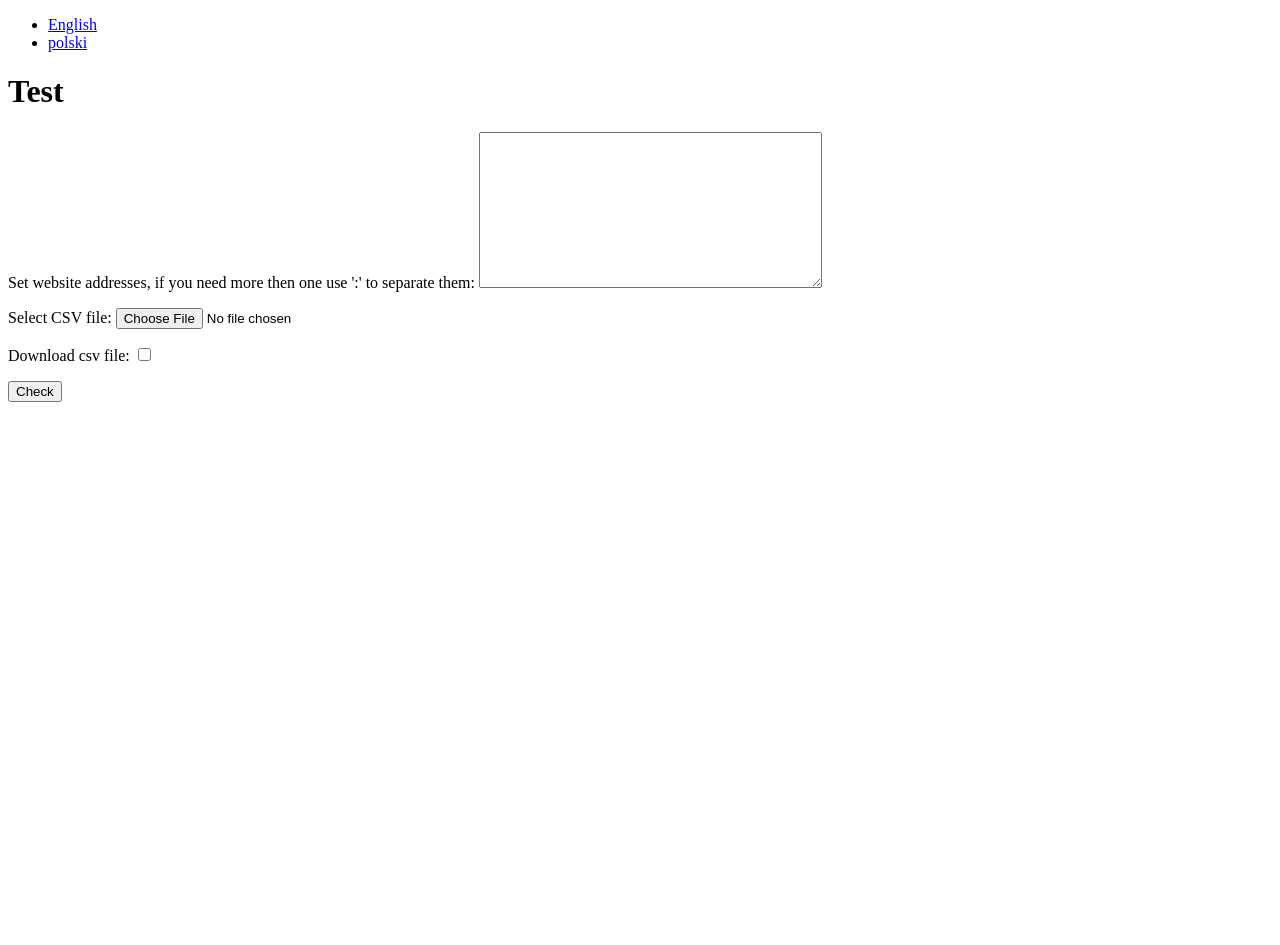
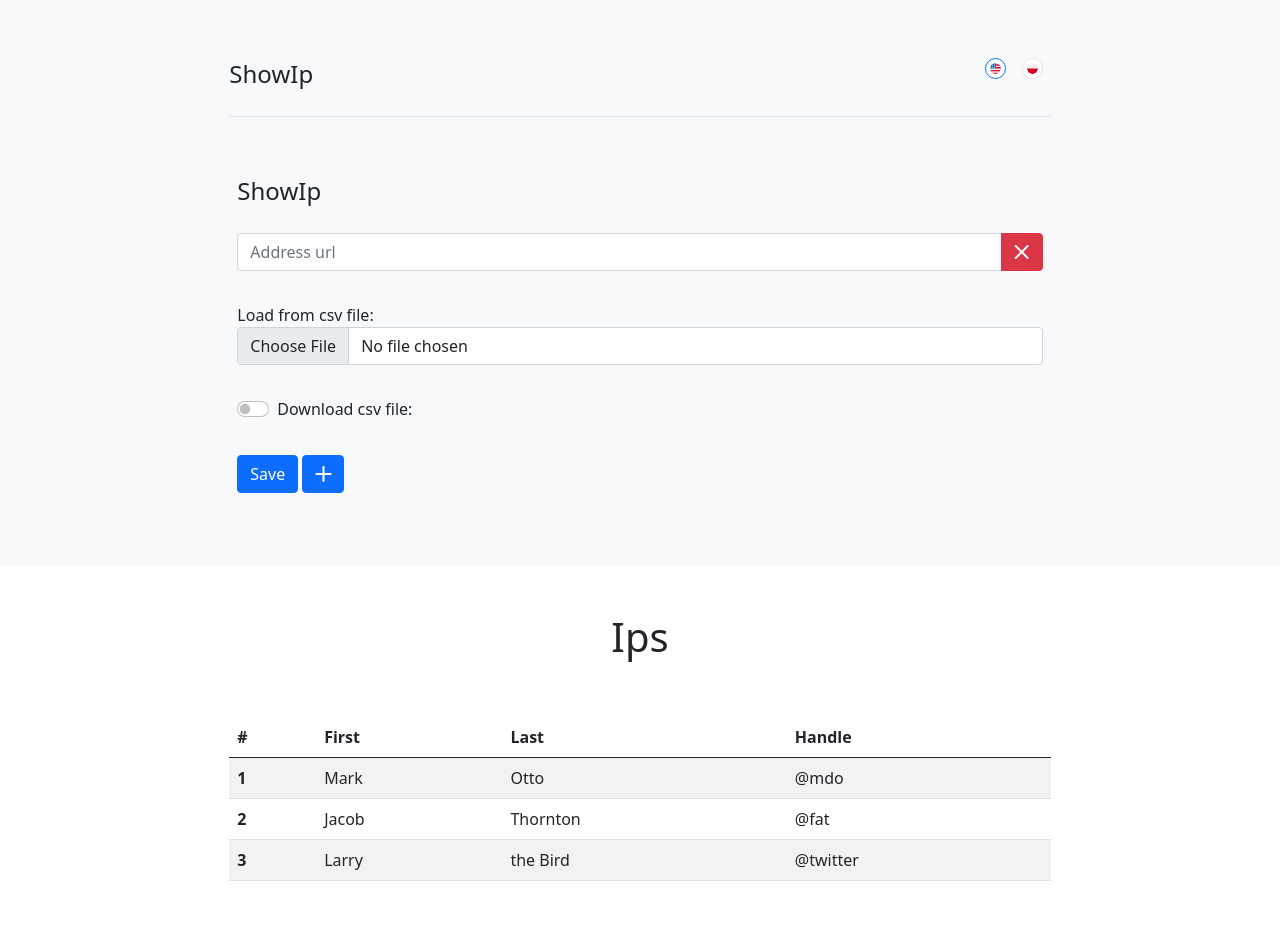
Before and after one commit to kengenal/show-ip, a Django app: page /en/ in a window 1280 px wide. Before the commit the page ends 402 px from the top, so only its background shows below. Run offline with Django 3.2, Linux system fonts and the light colour scheme.

Commit message:
Adding style

```diff
--- a/pyproject.toml
+++ b/pyproject.toml
@@ -7,6 +7,7 @@ authors = ["kengenal"]
 [tool.poetry.dependencies]
 python = "^3.8"
 Django = "^3.2.1"
+django-crispy-forms = "^1.11.2"
 
 [tool.poetry.dev-dependencies]
 pytest-django = "^4.2.0"
--- a/show_ip/forms.py
+++ b/show_ip/forms.py
@@ -6,11 +6,16 @@ from django.utils.translation import gettext_lazy as _
 
 
 class ShowIpForm(forms.Form):
-    addresses = forms.CharField(widget=forms.Textarea, required=False,
-                                label=_("Set website addresses, if you need more then one use ':' to separate them"))
-    file = forms.FileField(label=_("Select CSV file"), widget=forms.ClearableFileInput(attrs={"multiple": False}),
+    addresses = forms.CharField(
+        label=None,
+        widget=forms.TextInput(attrs={"class": "form-control", "placeholder": _("Address url"), "id": "address"})
+    )
+    file = forms.FileField(label=_("Load from csv file"),
+                           widget=forms.ClearableFileInput(attrs={"multiple": False, "class": "form-control"}),
                            required=False)
-    get_scv = forms.BooleanField(label=_("Download csv file"), required=False)
+    get_scv = forms.BooleanField(
+        label=_("Download csv file"), required=False,
+        widget=forms.CheckboxInput(attrs={"class": "form-check-input"}))
 
     def clean(self):
         if self.cleaned_data.get("addresses"):
--- /dev/null
+++ b/show_ip/static/js/main.js
@@ -0,0 +1,12 @@
+const input = document.getElementById("address").parentElement.parentElement.innerHTML
+
+document.querySelector("#add-address").addEventListener("click", () => {
+    document.querySelector("#addresses").innerHTML += input
+})
+
+function removeItem(e) {
+    const elem = document.querySelectorAll("#address")
+    if (elem.length !== 1){
+        e.parentElement.remove()
+    }
+}
--- a/show_ip/templates/base.html
+++ b/show_ip/templates/base.html
@@ -1,28 +1,20 @@
 {% load i18n %}
-<!DOCTYPE html>
+<!doctype html>
 <html lang="en">
+
 <head>
-    <meta charset="UTF-8">
+    <meta charset="utf-8">
+    <meta name="viewport" content="width=device-width, initial-scale=1">
     <title>{% block title %}{% endblock %}</title>
+    <link href="https://cdn.jsdelivr.net/npm/bootstrap@5.0.1/dist/css/bootstrap.min.css" rel="stylesheet"
+          integrity="sha384-+0n0xVW2eSR5OomGNYDnhzAbDsOXxcvSN1TPprVMTNDbiYZCxYbOOl7+AMvyTG2x" crossorigin="anonymous">
+    <meta name="theme-color" content="#7952b3">
+    <link rel="stylesheet" href="https://cdn.jsdelivr.net/npm/bootstrap-icons@1.5.0/font/bootstrap-icons.css">
 </head>
 <body>
-<nav>
-    <ul class="dropdown-menu" aria-labelledby="navbarDropdown">
-        {% get_current_language as LANGUAGE_CODE %}
-        {% get_available_languages as LANGUAGES %}
-        {% get_language_info_list for LANGUAGES as languages %}
-
-        {% for lang in languages %}
-            <li>
-                <a class="dropdown-item" href="/{{ lang.code }}/">
-                    {{ lang.name_local }}
-                </a>
-            </li>
-        {% endfor %}
-    </ul>
-</nav>
 <main>
-    {% block body %}{% endblock %}
+    {% block content %}{% endblock %}
 </main>
 </body>
+{% block js %}{% endblock %}
 </html>
--- a/show_ip/templates/show_ip/index.html
+++ b/show_ip/templates/show_ip/index.html
@@ -1,18 +1,99 @@
 {% extends "base.html" %}
 {% load i18n %}
+{% load static %}
 
 {% block title %}{% trans "Check website ip" %}{% endblock %}
-
-{% block body %}
-    <h1>Test</h1>
-
-    <form method="post">
-        {% csrf_token %}
-        {{ form.as_p }}
-        <input type="submit" value="{% trans "Check" %}">
-    </form>
-    {% for i in ips %}
-        <h1>{{ i.ip }}</h1>
-    {% endfor %}
-
+{% block content %}
+    <div class="bg-light">
+        <div class="col-lg-8 mx-auto p-3 py-md-5">
+            <header class="pb-3 mb-5 border-bottom ">
+                <div class="d-flex justify-content-between">
+                    <a href="/" class="d-flex align-items-center text-dark text-decoration-none">
+                        <span class="fs-4">ShowIp</span>
+                    </a>
+                    <div class="d-flex justify-content-end text-dark text-decoration-none">
+                        <ul class="d-flex justify-content-end list-unstyled">
+                            {% get_current_language as LANGUAGE_CODE %}
+                            {% get_available_languages as LANGUAGES %}
+                            {% get_language_info_list for LANGUAGES as languages %}
+                            {% for lang in languages %}
+                                <li class="px-2 fs-4" style="width: 5%;">
+                                    <a href="/{{ lang.code }}/">
+                                        <img src="{% static '' %}img/{{ lang.code }}.png"
+                                             class="rounded-circle img-thumbnail {% if LANGUAGE_CODE == lang.code %} border border-primary{% endif %}"
+                                             alt="{{ lang.name_local }}" title="{{ lang.name_local }}">
+                                    </a>
+                                </li>
+                            {% endfor %}
+                        </ul>
+                    </div>
+                </div>
+            </header>
+            <div>
+                <fieldset class="p-2">
+                    <legend>ShowIp</legend>
+                    <form action="" class="form-group" id="form">
+                        {% csrf_token %}
+                        <div id="addresses">
+                            <div class="input-group pt-3 pb-3">
+                                {{ form.addresses }}
+                                <a class="input-group-text btn btn-danger" onclick="removeItem(this)"><i
+                                        class="bi bi-x-lg"></i></a>
+                            </div>
+                        </div>
+                        <div class="form-group pt-3 pb-3">
+                            {{ form.file.label_tag }}
+                            {{ form.file }}
+                            {{ form.subject.errors }}
+                        </div>
+                        <div class="form-check form-switch pt-3 pb-3">
+                            {{ form.get_scv }}
+                            {{ form.get_scv.label_tag }}
+                            {{ form.subject.errors }}
+                        </div>
+                        <div class="form-group  pt-3 pb-3">
+                            <input type="submit" value="Save" class="btn btn-primary">
+                            <a class="btn btn-primary" id="add-address"><i class="bi bi-plus-lg"></i></a>
+                        </div>
+                    </form>
+                </fieldset>
+            </div>
+        </div>
+    </div>
+    <div class="row g-5 col-lg-8 mx-auto p-3 py-md-5">
+        <h1 class="text-center">Ips</h1>
+        <table class="table table-striped">
+            <thead>
+            <tr>
+                <th scope="col">#</th>
+                <th scope="col">First</th>
+                <th scope="col">Last</th>
+                <th scope="col">Handle</th>
+            </tr>
+            </thead>
+            <tbody>
+            <tr>
+                <th scope="row">1</th>
+                <td>Mark</td>
+                <td>Otto</td>
+                <td>@mdo</td>
+            </tr>
+            <tr>
+                <th scope="row">2</th>
+                <td>Jacob</td>
+                <td>Thornton</td>
+                <td>@fat</td>
+            </tr>
+            <tr>
+                <th scope="row">3</th>
+                <td>Larry</td>
+                <td>the Bird</td>
+                <td>@twitter</td>
+            </tr>
+            </tbody>
+        </table>
+    </div>
 {% endblock %}
+{% block js %}
+    <script src="{% static 'js/main.js' %}" type="application/javascript"></script>
+{% endblock %}
```
Also changed, not shown: show_ip/templates/show_ip/old.html (added, +18 -0 lines), locale/pl/LC_MESSAGES/django.po, show_ip/static/img/en.png (added), show_ip/static/img/pl.png (added).
